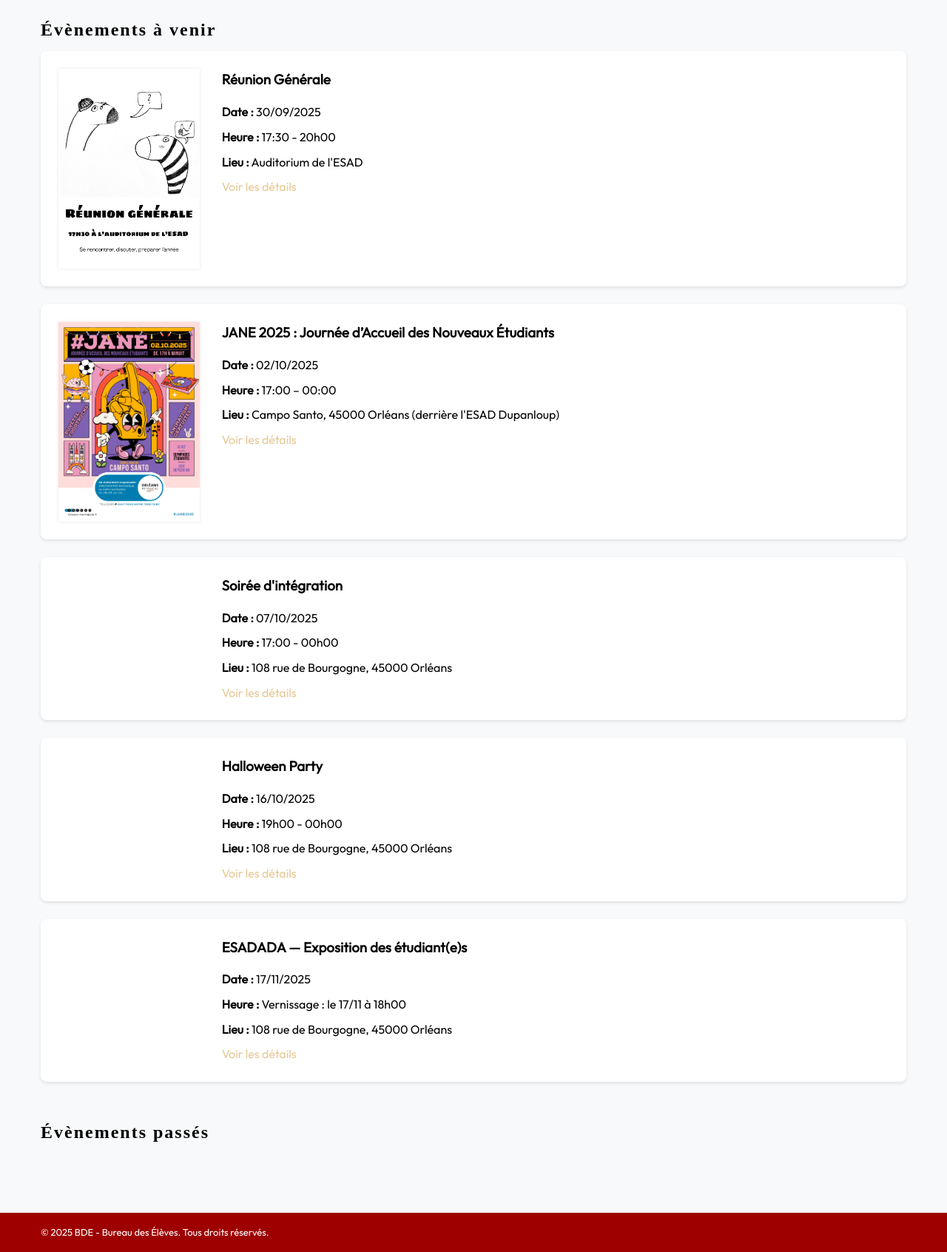
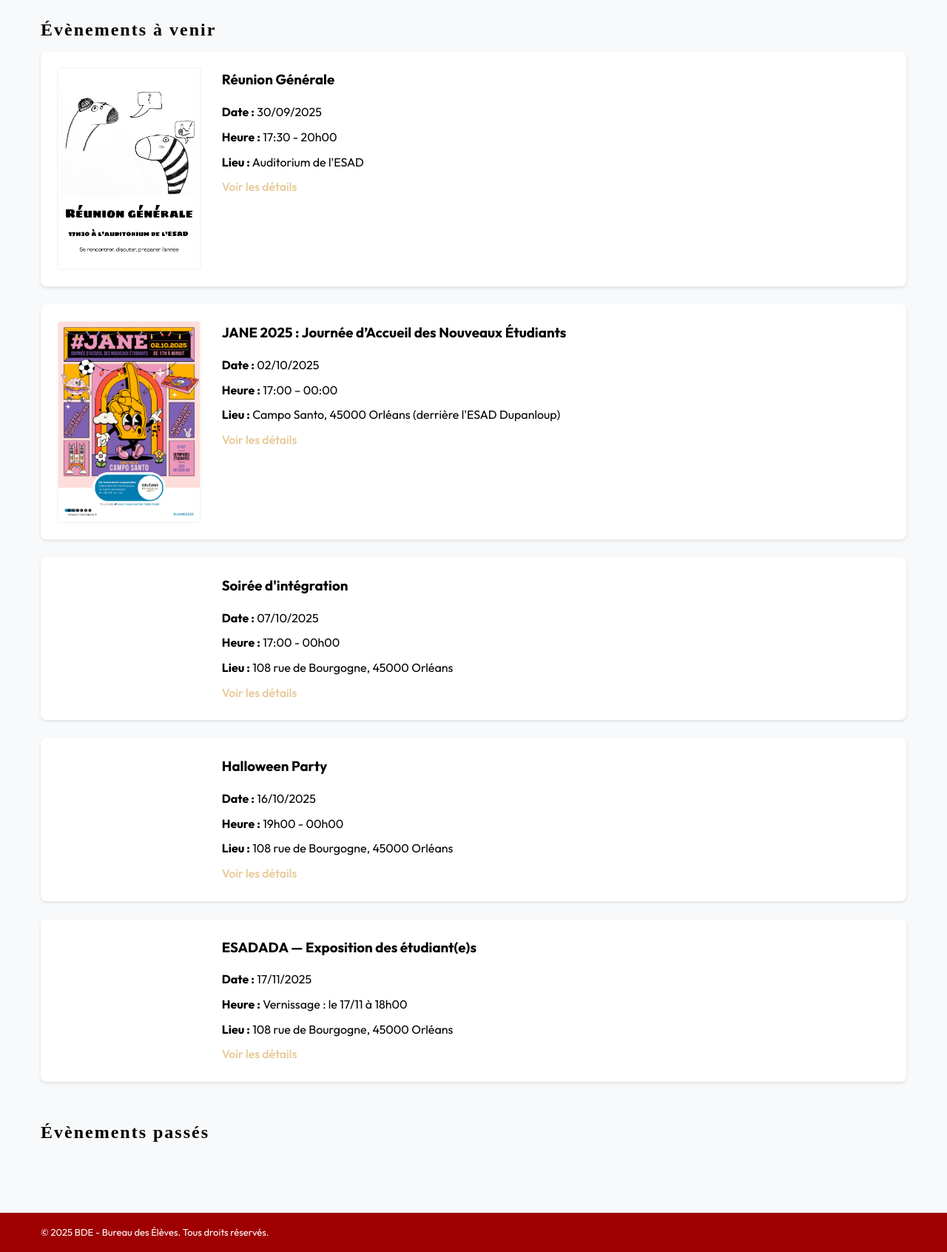
Before and after one commit to bde-esad-orleans/bde, a Jekyll site: the page built from index.md, in a window 1280 px wide. Shown: the part 806-2498 px from the top of the page at 74% size. Built offline with Jekyll 4.4.1, drawn with Linux system fonts in a browser that asks for light colours; some web fonts are replaced.

Commit message:
fonts issues fixing (2)

```diff
--- a/assets/css/style.css
+++ b/assets/css/style.css
@@ -1,20 +1,20 @@
 /* Code CSS avec une logique mobile first */
 
 /**** FONTS ****/
-@import url('https://fonts.googleapis.com/css2?family=Outfit&display=swap');
-.outfit {
+@import url('https://fonts.googleapis.com/css2?family=Outfit:wght@100..900&family=Sigmar&display=swap');
+
+/*.outfit {
   font-family: "outfit", sans-serif;
   font-optical-sizing: auto;
   font-weight: 400;
   font-style: normal;
-}
+}*/
 
-@import url('https://fonts.googleapis.com/css2?family=Sigmar&display=swap');
-.sigmar-regular {
-  font-family: "sigmar", sans-serif;
+/*.sigmar {
+  font-family: 'Sigmar', cursive, sans-serif;
   font-weight: 400;
   font-style: normal;
-}
+}*/
 
 /**** RESET & BASE ****/
 
@@ -30,7 +30,7 @@
 }
 
 body {
-  font-family: "outfit", sans-serif;
+  font-family: 'Outfit', sans-serif;
   line-height: 1.6;
   background-color: #f8f9fa;
   color: #000;
@@ -57,7 +57,7 @@
 }
 
 h1, h2 {
-  font-family: "sigmar";
+  font-family: 'Sigmar', cursive;
   letter-spacing: 2px;
 
   padding: 25px 0 10px 0;
@@ -72,7 +72,7 @@
   background: var(--brown-default-color);
   color: white;
   padding: 1rem;
-  font-family: "sigmar";
+  font-family: 'Sigmar', cursive;
   letter-spacing: 2px;
 }
 
```
